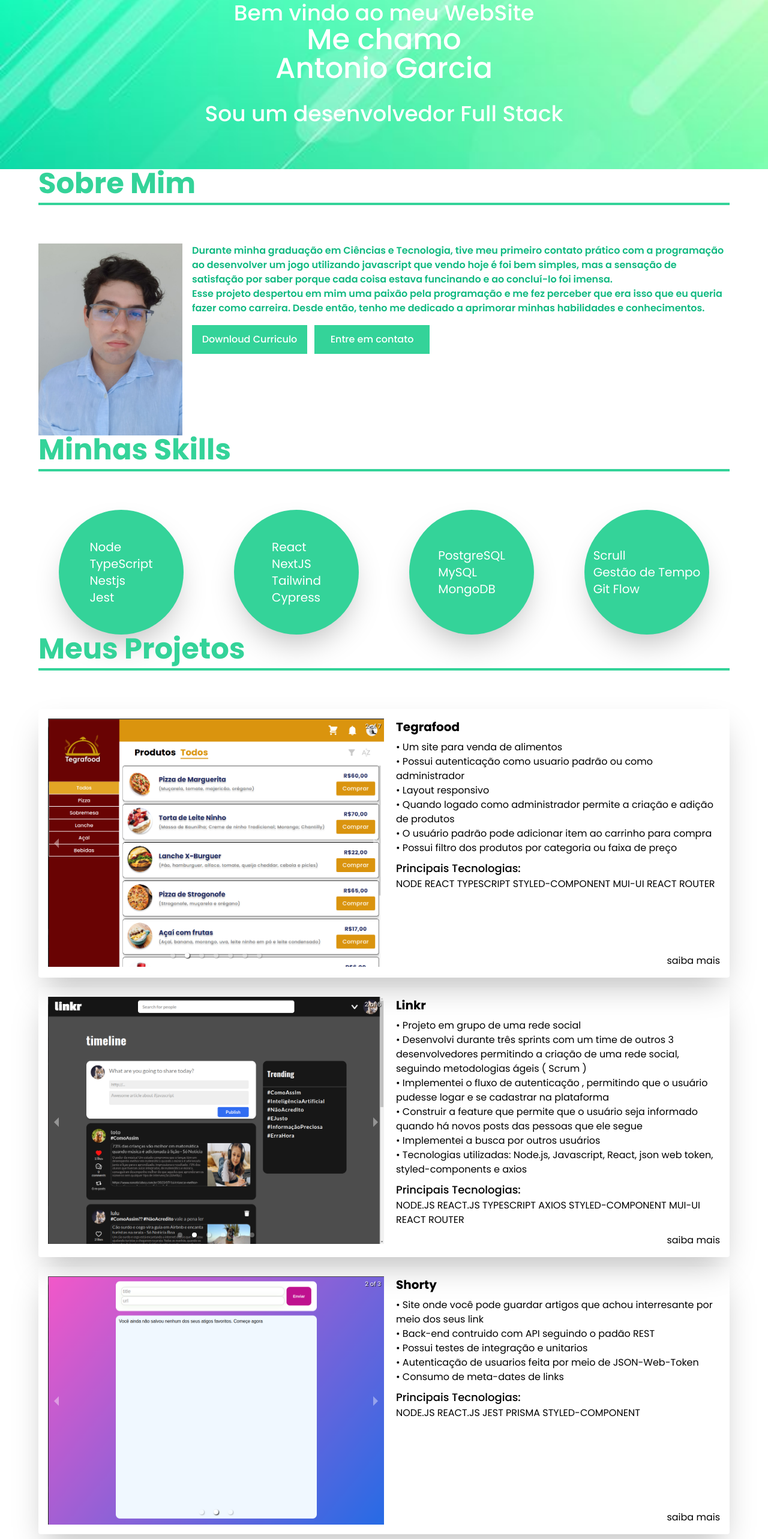
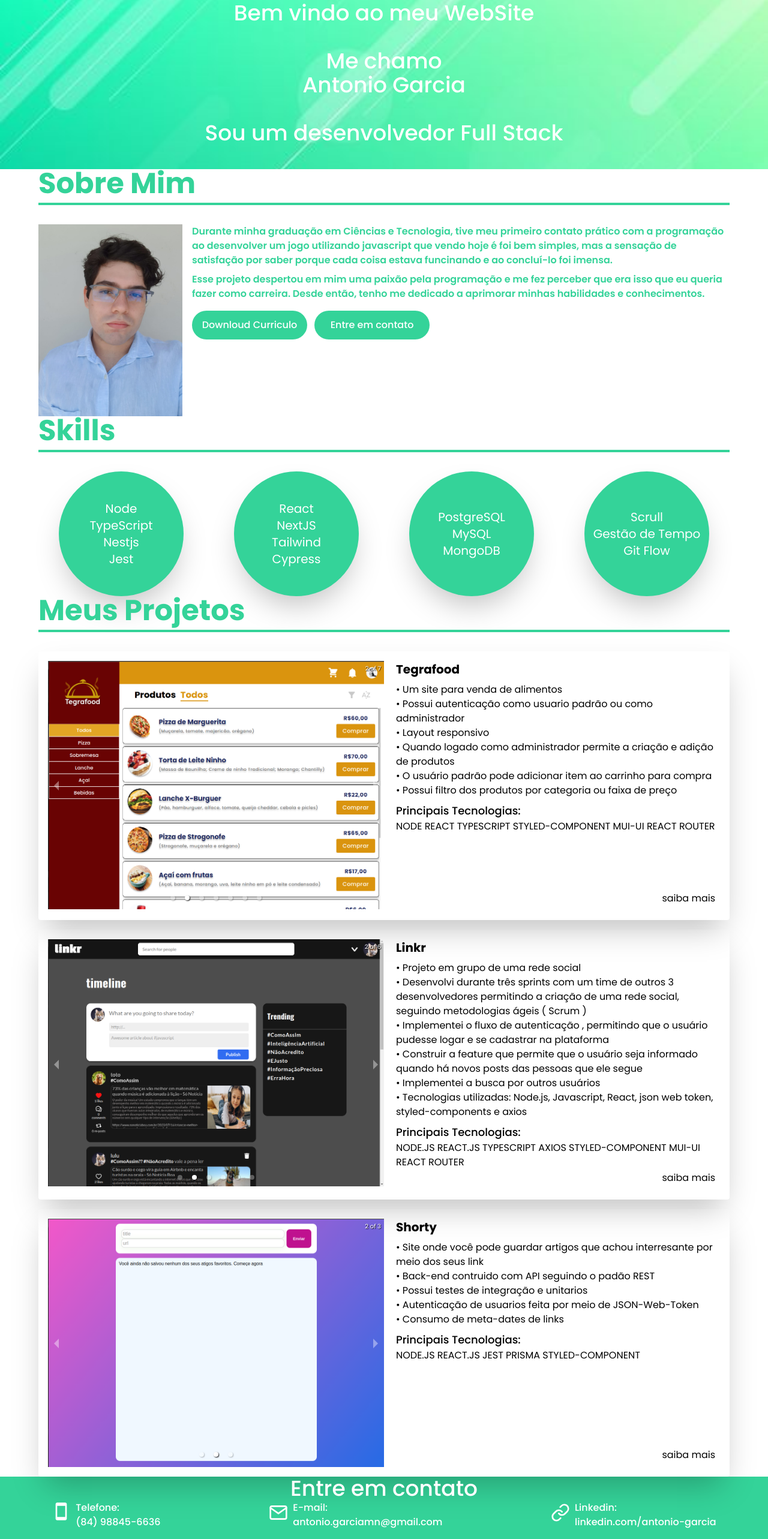
Before and after one commit to AntonioGMN/portfolio, a Next.js app: page / in a window 1280 px wide. Shown: the part 38-2604 px from the top of the page at 60% size. Built offline with nearby package versions, Linux system fonts and the light colour scheme.

Commit message:
feat: layout mobile

```diff
--- a/src/app/page.tsx
+++ b/src/app/page.tsx
@@ -101,6 +101,7 @@ export default function Home() {
 			<About innerRef={aboutRef} />
 			<Skills innerRef={skillsRef} />
 			<Projets innerRef={projetsRef} />
+
 			<ContactMe />
 		</main>
 	);
--- a/src/components/carosel/index.tsx
+++ b/src/components/carosel/index.tsx
@@ -17,7 +17,7 @@ export default function ProjectsCarousel({ obj }: CarouselProps) {
 			infiniteLoop={true}
 			dynamicHeight={false}
 			autoPlay={true}
-			className="h-full w-2/4"
+			className="h-full w-full md:w-2/4"
 		>
 			{obj.imgs.map((imgUrl) => (
 				<Image key={"asdf"} src={imgUrl} alt="slides" />
--- /dev/null
+++ b/src/components/containers/conteiner.tsx
@@ -0,0 +1,7 @@
+import { PropsWithChildren } from "react";
+
+export default function Container({ children }: PropsWithChildren) {
+	return (
+		<section className="w-full px-2 flex flex-col md:px-16">{children}</section>
+	);
+}
--- a/src/components/section/about.tsx
+++ b/src/components/section/about.tsx
@@ -1,45 +1,49 @@
 import RefProps from "@/interfaces/refInterface";
 import profilePhoto from "../../../public/profilePhoto.jpeg";
 import Image from "next/image";
+import Container from "../containers/conteiner";
 import SectionTitle from "../texts/SectionTitle";
+import GreenText from "../texts/greenText";
+import { PropsWithChildren } from "react";
 
 export default function About({ innerRef }: RefProps) {
 	return (
-		<section
-			ref={innerRef}
-			className="px-16 flex flex-col  w-full   text-emerald-500"
-		>
+		<Container>
 			<SectionTitle>Sobre Mim</SectionTitle>
-			<div className="flex ">
-				<Image src={profilePhoto} className="h-80 w-72 mr-4" alt="erro" />
+			<div className="flex flex-col items-center gap-4 md:flex-row md:items-start">
+				<Image src={profilePhoto} className="h-80 w-72" alt="erro" />
 				<div>
-					<div>
-						<p className="font-semibold">
+					<div className="flex flex-col gap-2">
+						<GreenText>
 							Durante minha graduação em Ciências e Tecnologia, tive meu primeiro
 							contato prático com a programação ao desenvolver um jogo utilizando
 							javascript que vendo hoje é foi bem simples, mas a sensação de satisfação
 							por saber porque cada coisa estava funcinando e ao concluí-lo foi imensa.
-						</p>
-						<p className="font-semibold">
+						</GreenText>
+						<GreenText>
 							Esse projeto despertou em mim uma paixão pela programação e me fez
 							perceber que era isso que eu queria fazer como carreira. Desde então,
 							tenho me dedicado a aprimorar minhas habilidades e conhecimentos.
-						</p>
+						</GreenText>
 					</div>
-					<div className="flex gap-3 mt-4">
+					<div className="w-full flex flex-col justify-evenly gap-3 mt-4 md:flex-row md:justify-start">
 						<a href={"/cv.pdf"} download="curriculo-Antonio-Garcia" target="_blank">
-							<button className="w-48 h-12 p-2 bg-emerald-400 text-white font-medium">
-								Downloud Curriculo
-							</button>
+							<Button>Downloud Curriculo</Button>
 						</a>
 						<a href="https://wa.me/5584988456636" target="_blank">
-							<button className="h-12 w-48 p-2 bg-emerald-400 text-white font-medium">
-								Entre em contato
-							</button>
+							<Button>Entre em contato</Button>
 						</a>
 					</div>
 				</div>
 			</div>
-		</section>
+		</Container>
 	);
 }
+
+function Button({ children }: PropsWithChildren) {
+	return (
+		<button className="w-full md:w-48 h-12 p-2 rounded-3xl bg-emerald-400 text-white font-medium">
+			{children}
+		</button>
+	);
+}
--- a/src/components/section/contact.tsx
+++ b/src/components/section/contact.tsx
@@ -1,37 +1,47 @@
+import Link from "next/link";
+import { PropsWithChildren, ReactNode } from "react";
 import { FiMail, FiLink } from "react-icons/fi";
 import { MdSmartphone } from "react-icons/md";
 
 export default function ContactMe() {
 	return (
-		<footer className="bg-emerald-400 w-full h-36 flex flex-col text-white font-medium px-16">
-			<h1 className="text-4xl text-center">Entre em contato</h1>
-			<div className="w-full flex justify-around">
-				<div className="flex">
+		<footer className="bg-emerald-400 w-full md:h-36 flex flex-col text-white font-medium ">
+			<h1 className="text-xl md:text-4xl text-center">Entre em contato</h1>
+			<div className="w-full flex flex-col md:flex-row justify-around gap-2">
+				<div className="flex text-base">
 					<MdSmartphone className="w-8 h-9 mr-2" />
-					<div className="flex flex-col ">
+					<Box>
 						<p>Telefone: </p> <p>(84) 98845-6636</p>
-					</div>
+					</Box>
 				</div>
-				<div className="flex">
-					<FiMail className="w-8 h-10 mr-2" />
-					<div className="flex flex-col ">
+				<div className="flex text-base">
+					<FiMail className="w-8 h-10 mr-2 " />
+					<Box>
 						<p className="">E-mail:</p> <p>antonio.garciamn@gmail.com</p>
-					</div>
+					</Box>
 				</div>
-				<div className="flex">
-					<FiLink className="w-8 h-10 mr-2" />
-					<div className="flex flex-col ">
-						<p>Linkedin</p>
+				<div className="flex text-base">
+					<FiLink className="w-8 h-10 mr-2 " />
+					<Box>
+						<p>Linkedin:</p>
 
-						<a
+						<Link
 							href={"https://www.linkedin.com/in/ant%C3%B4nio-garcia/"}
 							target="_blank"
 						>
 							linkedin.com/antonio-garcia
-						</a>
-					</div>
+						</Link>
+					</Box>
 				</div>
 			</div>
 		</footer>
 	);
 }
+
+interface BoxProps {
+	children: ReactNode;
+}
+
+function Box({ children }: PropsWithChildren) {
+	return <div className="flex md:flex-col gap-2 md:gap-0">{children}</div>;
+}
--- a/src/components/section/introduction.tsx
+++ b/src/components/section/introduction.tsx
@@ -1,20 +1,23 @@
 import RefProps from "@/interfaces/refInterface";
+import { PropsWithChildren } from "react";
 
 export default function Introduction({ innerRef }: RefProps) {
 	return (
 		<section
 			ref={innerRef}
-			className=" flex items-center bg-introductionBG w-full h-2/5 bg-cover"
+			className="flex flex-col justify-evenly bg-introductionBG w-full h-2/5 bg-cover "
 		>
-			<div className="flex flex-col w-full text-center">
-				<h1 className="font-medium text-4xl ">Bem vindo ao meu WebSite</h1>
-				<h1 className="font-medium text-5xl ">
-					Me chamo <br /> Antonio Garcia
-				</h1>
-				<h2 className="font-medium text-4xl my-8 ">
-					Sou um desenvolvedor Full Stack
-				</h2>
-			</div>
+			<LargeText>Bem vindo ao meu WebSite</LargeText>
+			<LargeText>
+				Me chamo <br /> Antonio Garcia
+			</LargeText>
+			<LargeText>Sou um desenvolvedor Full Stack</LargeText>
 		</section>
 	);
 }
+
+function LargeText({ children }: PropsWithChildren) {
+	return (
+		<p className="text-center text-3xl font-medium md:text-4xl">{children}</p>
+	);
+}
--- a/src/components/section/projets.tsx
+++ b/src/components/section/projets.tsx
@@ -7,13 +7,11 @@ import Linkr from "../../../public/projects/linkr";
 import Shorty from "../../../public/projects/sortly";
 import Projects from "@/interfaces/projects";
 import Link from "next/link";
+import Container from "../containers/conteiner";
 
 export default function Projets({ innerRef }: RefProps) {
 	return (
-		<section
-			ref={innerRef}
-			className="w-full px-16 flex flex-col justify-between mb-12"
-		>
+		<Container>
 			<SectionTitle>Meus Projetos</SectionTitle>
 			<section className="flex flex-col gap-4">
 				<Article>
@@ -29,19 +27,21 @@ export default function Projets({ innerRef }: RefProps) {
 					<ProjetctDescribe project={Shorty} />
 				</Article>
 			</section>
-		</section>
+		</Container>
 	);
 }
 
 function Article({ children }: PropsWithChildren) {
 	return (
-		<article className="w-full flex shadow-2xl  p-4 rounded">{children}</article>
+		<article className="w-full flex flex-col md:flex-row shadow-2xl md:p-4 rounded">
+			{children}
+		</article>
 	);
 }
 
 function ProjetctDescribe({ project }: { project: Projects }) {
 	return (
-		<div className="flex flex-col flex-1 ml-5 text-black relative">
+		<div className="flex flex-col flex-1 md:ml-5 text-black relative">
 			<ProjectName>{project.name}</ProjectName>
 			{project.describe.map((text, i) => (
 				<p key={i}>{text}</p>
@@ -51,7 +51,7 @@ function ProjetctDescribe({ project }: { project: Projects }) {
 			<Link
 				href={project.gitHubUrl}
 				target="_blank"
-				className="absolute bottom-0 right-0"
+				className="text-right m-2 md:absolute bottom-0 right-0"
 			>
 				saiba mais
 			</Link>
--- a/src/components/section/skills.tsx
+++ b/src/components/section/skills.tsx
@@ -1,12 +1,13 @@
 import RefProps from "@/interfaces/refInterface";
 import { PropsWithChildren } from "react";
 import SectionTitle from "../texts/SectionTitle";
+import Container from "../containers/conteiner";
 
 export default function Skills({ innerRef }: RefProps) {
 	return (
-		<section ref={innerRef} className="w-full flex flex-col px-16">
-			<SectionTitle>Minhas Skills</SectionTitle>
-			<div className="w-full h-full grid justify-items-center grid-cols-4 gap-4">
+		<Container>
+			<SectionTitle>Skills</SectionTitle>
+			<div className="w-full h-full flex flex-col md:grid md:justify-items-center md:grid-cols-4 gap-4">
 				<Article>
 					<ul>
 						<li>Node</li>
@@ -38,13 +39,13 @@ export default function Skills({ innerRef }: RefProps) {
 					</ul>
 				</Article>
 			</div>
-		</section>
+		</Container>
 	);
 }
 
 function Article({ children }: PropsWithChildren) {
 	return (
-		<article className="w-52 h-52 bg-emerald-400 flex justify-center items-center text-xl rounded-full shadow-2xl">
+		<article className="w-full h-28 md:w-52 md:h-52 bg-emerald-400 flex justify-center items-center text-center text-lg md:text-xl rounded-2xl md:rounded-full shadow-2xl">
 			{children}
 		</article>
 	);
--- a/src/components/texts/SectionTitle.tsx
+++ b/src/components/texts/SectionTitle.tsx
@@ -2,7 +2,7 @@ import { PropsWithChildren } from "react";
 
 export default function SectionTitle({ children }: PropsWithChildren) {
 	return (
-		<h1 className="font-bold border-b-4 pb-2 border-emerald-400 text-5xl text-emerald-400 mb-16">
+		<h1 className="font-bold  pb-2 border-b-4 border-emerald-400 text-5xl text-emerald-400 mb-8">
 			{children}
 		</h1>
 	);
--- /dev/null
+++ b/src/components/texts/greenText.tsx
@@ -0,0 +1,5 @@
+import { PropsWithChildren } from "react";
+
+export default function GreenText({ children }: PropsWithChildren) {
+	return <p className="font-semibold text-emerald-400">{children}</p>;
+}
```
Also changed, not shown: src/components/texts/aboutText.tsx (deleted).
